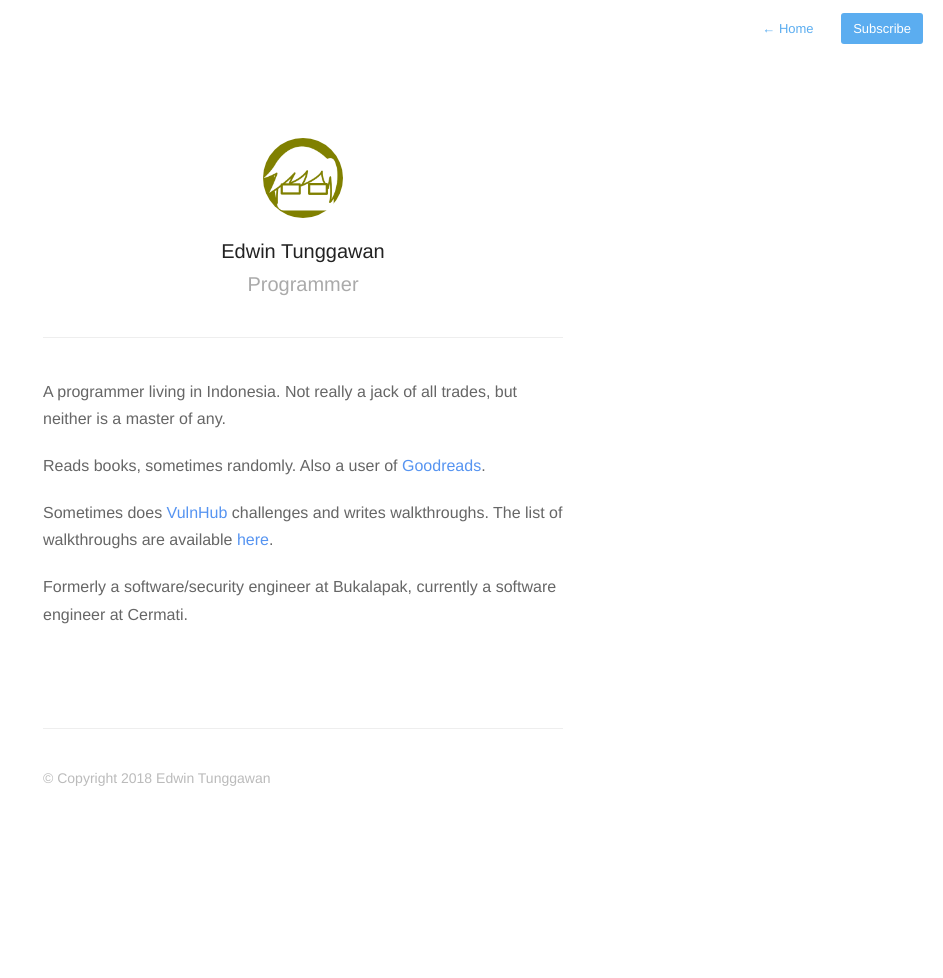
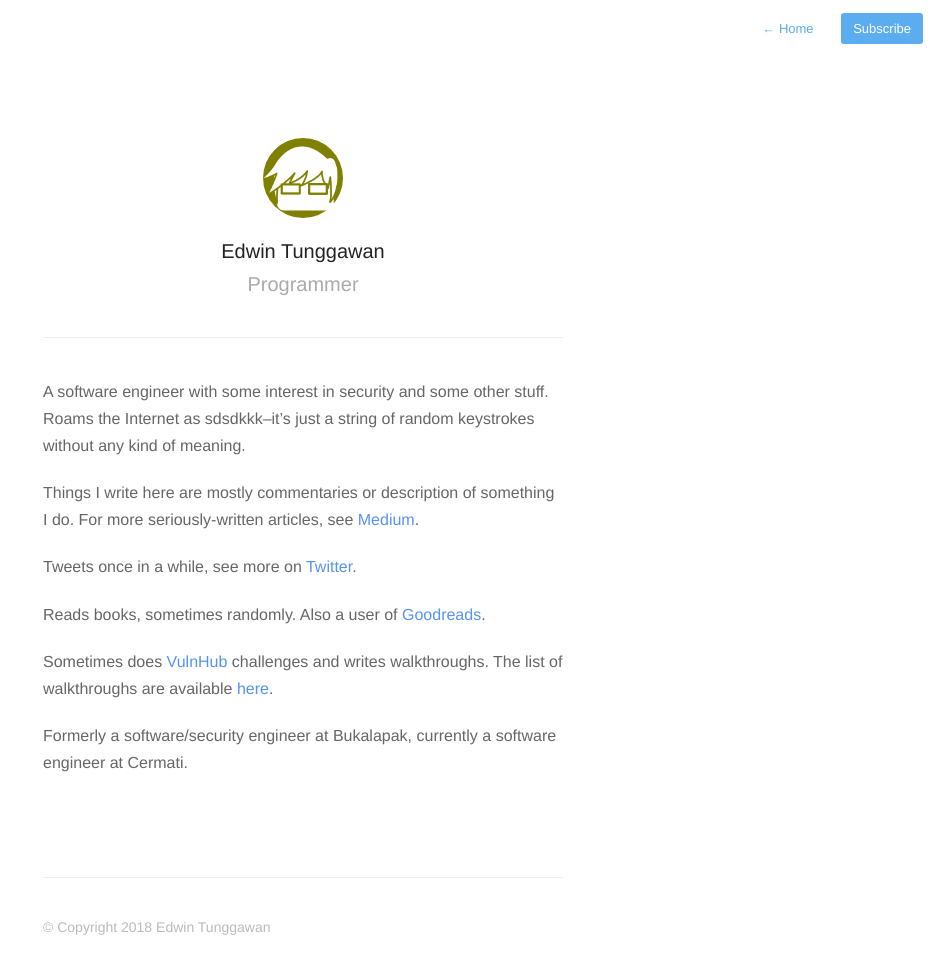
Before and after one commit to sdsdkkk/sdsdkkk.github.io, a Jekyll site: the page built from about.md, in a window 1280 px wide. Shown: the whole page, without its empty margins (337-1280 px from the left). Built offline with Jekyll 4.4.1, drawn with Linux system fonts in a browser that asks for light colours; nearby versions of some CDN libraries; before the commit the page ends 900 px from its top, so only the background shows below that.

Commit message:
Update About page

```diff
--- a/about.md
+++ b/about.md
@@ -4,7 +4,11 @@ permalink: about/
 profile: true
 ---
 
-A programmer living in Indonesia. Not really a jack of all trades, but neither is a master of any.
+A software engineer with some interest in security and some other stuff. Roams the Internet as sdsdkkk--it's just a string of random keystrokes without any kind of meaning.
+
+Things I write here are mostly commentaries or description of something I do. For more seriously-written articles, see [Medium](https://medium.com/@sdsdkkk).
+
+Tweets once in a while, see more on [Twitter](https://twitter.com/sdsdkkk).
 
 Reads books, sometimes randomly. Also a user of [Goodreads](https://www.goodreads.com/sdsdkkk).
 
```
